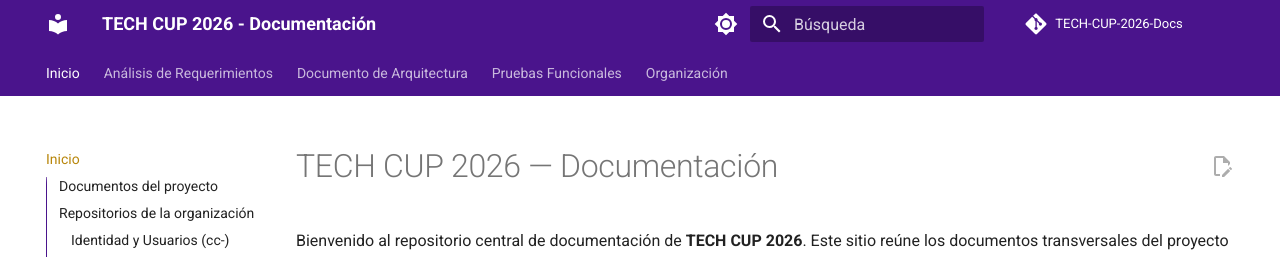
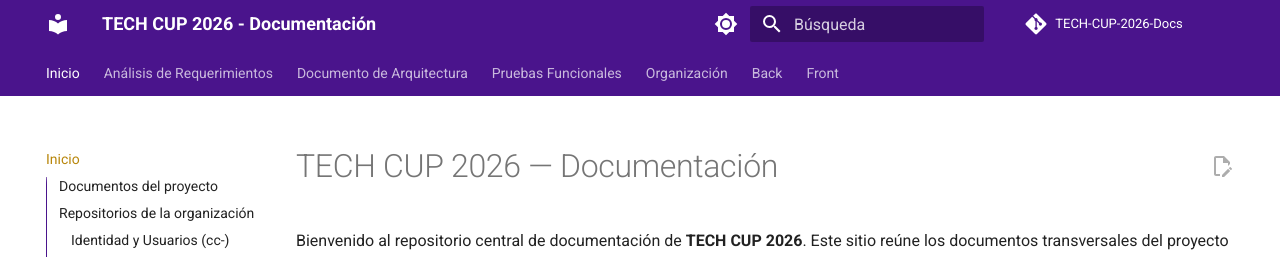
Before and after one commit to TECH-CUP-2026-INT/TECH-CUP-2026-Docs, an MkDocs documentation site: the page built from docs/index.md, in a window 1280 px wide and 900 px high. Shown: the top 257 px of the window. Built offline with MkDocs 1.6.1 and Material for MkDocs 9.7.7, drawn with Linux system fonts in a browser that asks for light colours; comment, search, counter and statistics services are not loaded.

Commit message:
Added front and back

```diff
--- a/mkdocs.yml
+++ b/mkdocs.yml
@@ -37,6 +37,8 @@ nav:
   - Documento de Arquitectura: arquitectura.md
   - Pruebas Funcionales: pruebas-funcionales.md
   - Organización: organizacion.md
+  - Back: back.md
+  - Front: front.md
 
 markdown_extensions:
   - admonition
```
